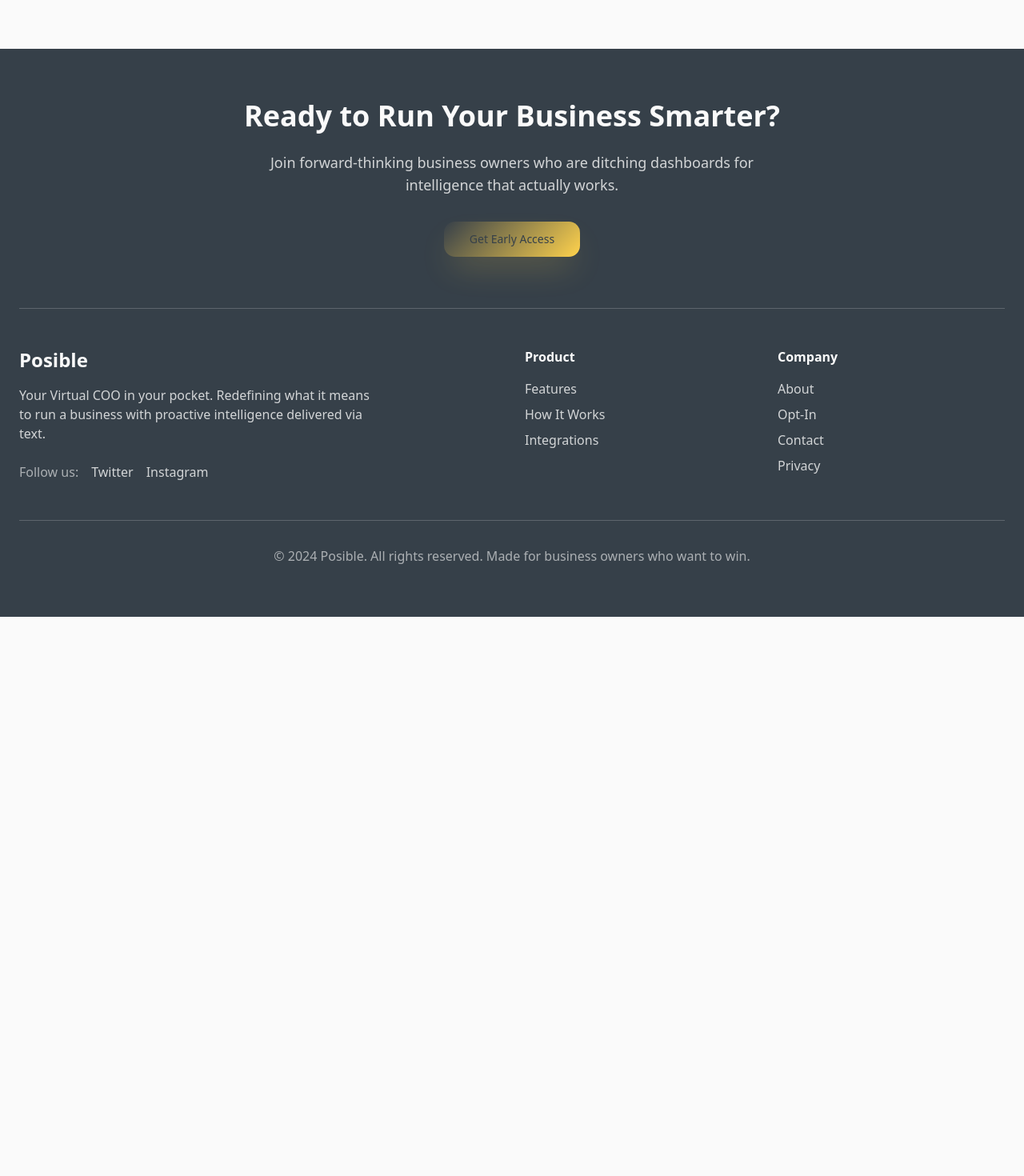
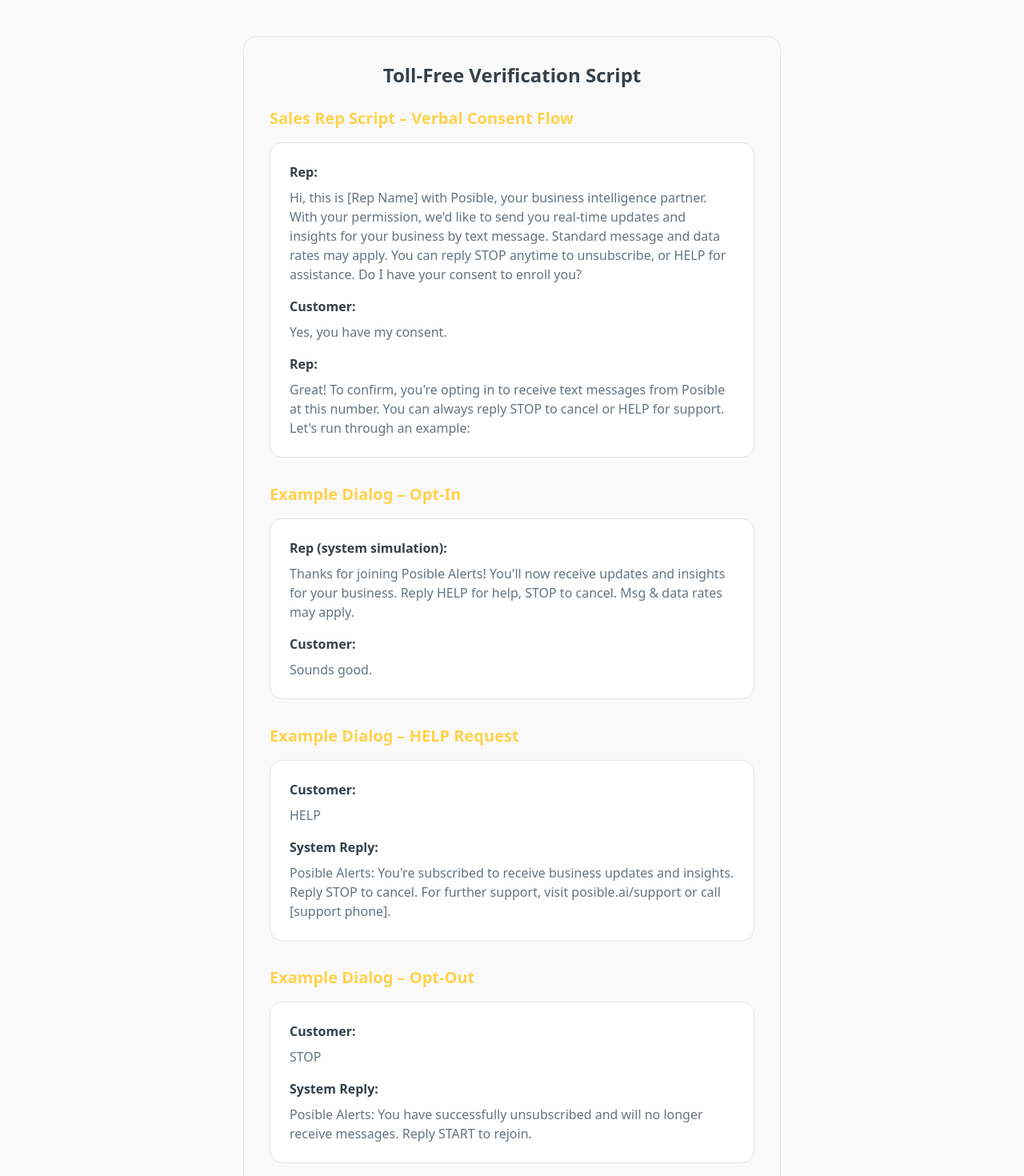
Before and after one commit to Lars-2/go-posible-faster, a React (Vite) app: page /opt-in in a window 1280 px wide. Shown: the part 1420-2890 px from the top of the page at 80% size. Before the commit the page ends 2191 px from the top, so only its background shows below. Built offline with nearby package versions, Linux system fonts and the light colour scheme.

Commit message:
Add document to Opt-In page

```diff
--- a/src/pages/OptIn.tsx
+++ b/src/pages/OptIn.tsx
@@ -165,6 +165,95 @@ const OptIn = () => {
                 </div>
               </div>
             </div>
+
+            {/* Toll-Free Verification Script */}
+            <div className="mt-16 bg-muted/30 border border-border rounded-lg p-8">
+              <h2 className="text-2xl font-bold mb-6 text-center">
+                Toll-Free Verification Script
+              </h2>
+
+              {/* Sales Rep Script */}
+              <div className="mb-8">
+                <h3 className="text-xl font-semibold mb-4 text-primary">
+                  Sales Rep Script – Verbal Consent Flow
+                </h3>
+                <div className="space-y-4 bg-card p-6 rounded-lg border border-border">
+                  <div>
+                    <p className="font-semibold mb-2">Rep:</p>
+                    <p className="text-muted-foreground">
+                      Hi, this is [Rep Name] with Posible, your business intelligence partner. With your permission, we'd like to send you real-time updates and insights for your business by text message. Standard message and data rates may apply. You can reply STOP anytime to unsubscribe, or HELP for assistance. Do I have your consent to enroll you?
+                    </p>
+                  </div>
+                  <div>
+                    <p className="font-semibold mb-2">Customer:</p>
+                    <p className="text-muted-foreground">Yes, you have my consent.</p>
+                  </div>
+                  <div>
+                    <p className="font-semibold mb-2">Rep:</p>
+                    <p className="text-muted-foreground">
+                      Great! To confirm, you're opting in to receive text messages from Posible at this number. You can always reply STOP to cancel or HELP for support. Let's run through an example:
+                    </p>
+                  </div>
+                </div>
+              </div>
+
+              {/* Example Dialog – Opt-In */}
+              <div className="mb-8">
+                <h3 className="text-xl font-semibold mb-4 text-primary">
+                  Example Dialog – Opt-In
+                </h3>
+                <div className="space-y-4 bg-card p-6 rounded-lg border border-border">
+                  <div>
+                    <p className="font-semibold mb-2">Rep (system simulation):</p>
+                    <p className="text-muted-foreground">
+                      Thanks for joining Posible Alerts! You'll now receive updates and insights for your business. Reply HELP for help, STOP to cancel. Msg & data rates may apply.
+                    </p>
+                  </div>
+                  <div>
+                    <p className="font-semibold mb-2">Customer:</p>
+                    <p className="text-muted-foreground">Sounds good.</p>
+                  </div>
+                </div>
+              </div>
+
+              {/* Example Dialog – HELP Request */}
+              <div className="mb-8">
+                <h3 className="text-xl font-semibold mb-4 text-primary">
+                  Example Dialog – HELP Request
+                </h3>
+                <div className="space-y-4 bg-card p-6 rounded-lg border border-border">
+                  <div>
+                    <p className="font-semibold mb-2">Customer:</p>
+                    <p className="text-muted-foreground">HELP</p>
+                  </div>
+                  <div>
+                    <p className="font-semibold mb-2">System Reply:</p>
+                    <p className="text-muted-foreground">
+                      Posible Alerts: You're subscribed to receive business updates and insights. Reply STOP to cancel. For further support, visit posible.ai/support or call [support phone].
+                    </p>
+                  </div>
+                </div>
+              </div>
+
+              {/* Example Dialog – Opt-Out */}
+              <div>
+                <h3 className="text-xl font-semibold mb-4 text-primary">
+                  Example Dialog – Opt-Out
+                </h3>
+                <div className="space-y-4 bg-card p-6 rounded-lg border border-border">
+                  <div>
+                    <p className="font-semibold mb-2">Customer:</p>
+                    <p className="text-muted-foreground">STOP</p>
+                  </div>
+                  <div>
+                    <p className="font-semibold mb-2">System Reply:</p>
+                    <p className="text-muted-foreground">
+                      Posible Alerts: You have successfully unsubscribed and will no longer receive messages. Reply START to rejoin.
+                    </p>
+                  </div>
+                </div>
+              </div>
+            </div>
           </div>
         </div>
       </main>
```
